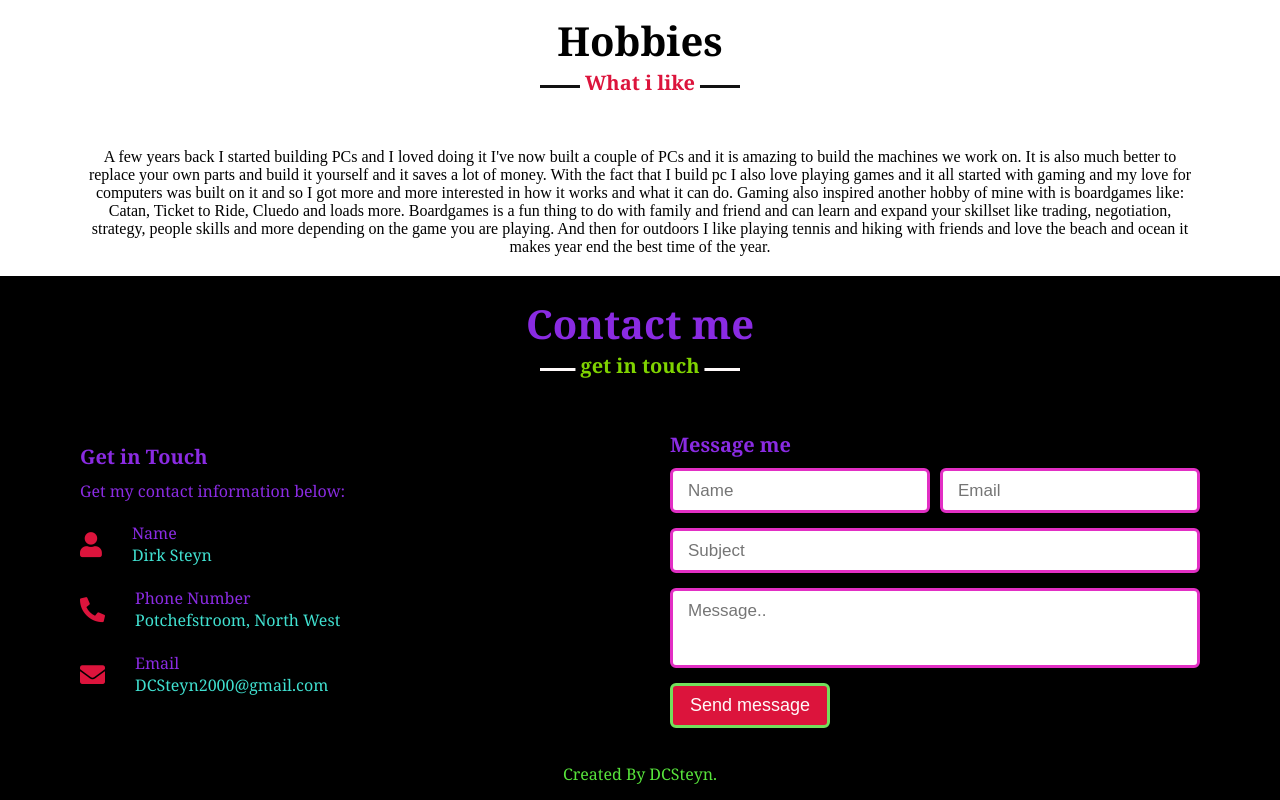
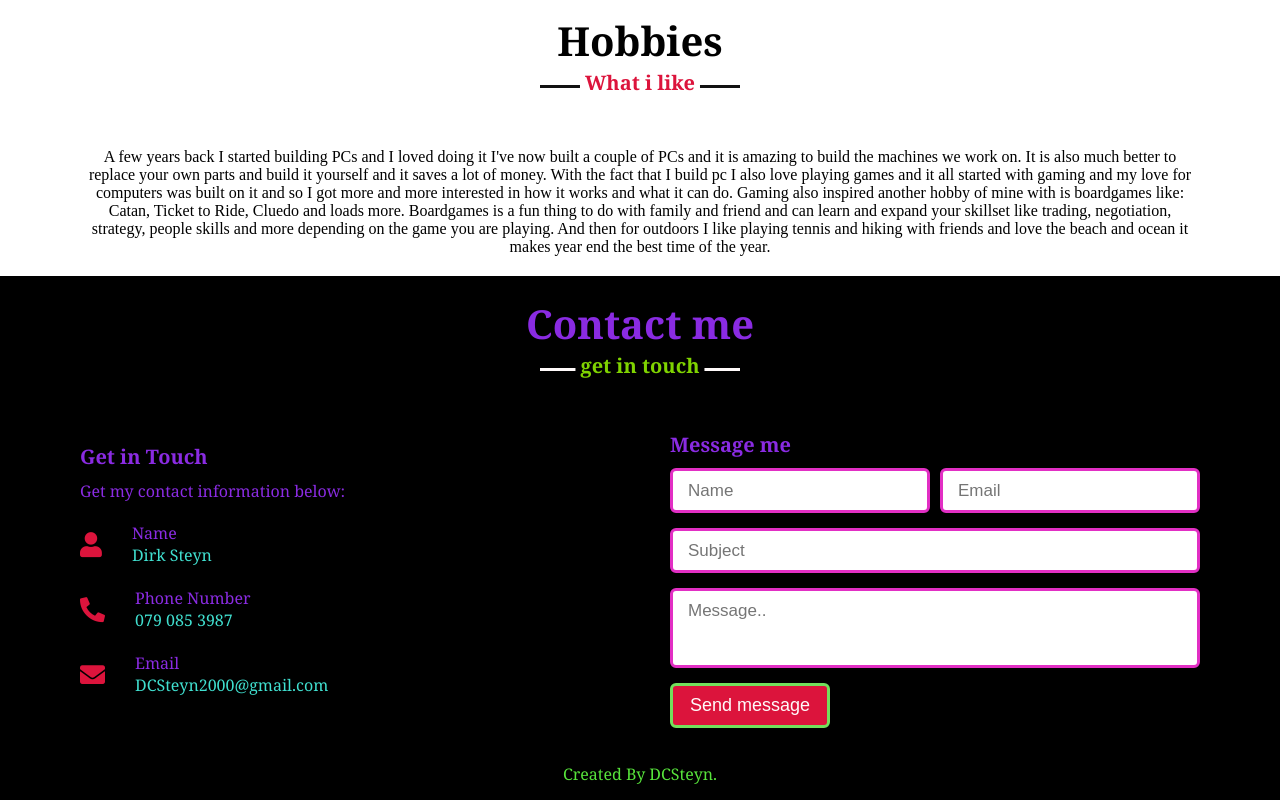
Before and after one commit to DCGHTS/DCSteynPortfolio.github.io, a plain HTML site: page index.html in a window 1280 px wide. Shown: the part 1716-2516 px from the top of the page. Drawn offline with nearby package versions, Linux system fonts and the light colour scheme.

Commit message:
Update index.html

```diff
--- a/index.html
+++ b/index.html
@@ -151,7 +151,7 @@
                             <i class="fas fa-phone-alt"></i>
                             <div class="info">
                                 <div class="head">Phone Number</div>
-                                <div class="sub-title">Potchefstroom, North West</div>
+                                <div class="sub-title">079 085 3987</div>
                             </div>
                         </div>
                         <div class="row">
```
